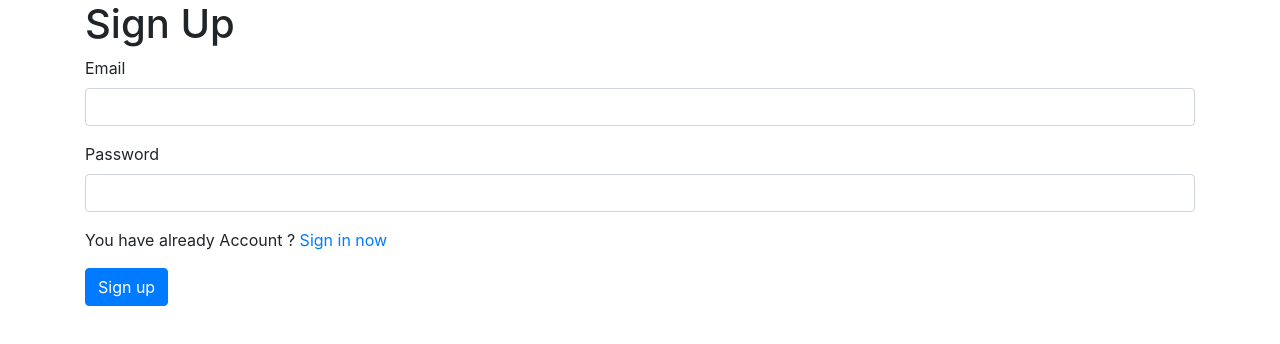
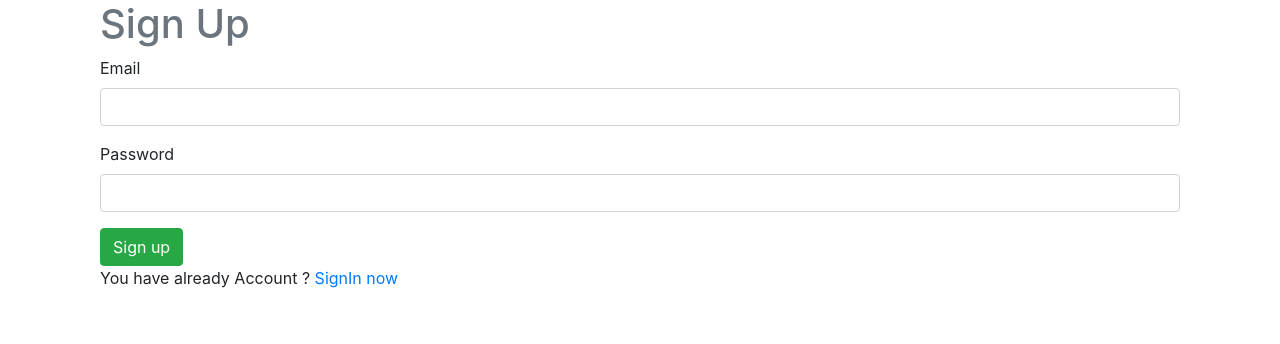
Before and after one commit to Kashif1Naqvi/authentication-in-reactjs, a React (Create React App) app: page /signup in a window 1280 px wide. Shown: the top 344 px of the page. Built offline with nearby package versions, Linux system fonts and the light colour scheme.

Commit message:
dashboard updated

```diff
--- a/src/components/App.js
+++ b/src/components/App.js
@@ -4,7 +4,7 @@ import 'bootstrap/dist/css/bootstrap.min.css'
 
 class App extends Component{
     render(){
-        return <Authentication />
+        return <div className="container" ><Authentication /></div>
     }
 }
 export default App;
--- a/src/components/NavComponents/Dashboard.js
+++ b/src/components/NavComponents/Dashboard.js
@@ -1,5 +1,6 @@
 import React,{Component} from 'react'
 import {Redirect,withRouter } from 'react-router-dom'
+import UserList from '../Users/UserList'
 class Dashboard extends Component{
     constructor(props){
         super(props)
@@ -8,7 +9,10 @@ class Dashboard extends Component{
         if(token == null){
             loggedIn = false
         }
-        this.state = { loggedIn }
+        this.state = {
+                        users:[],
+                        loggedIn
+                }
         this.logout = this.logout.bind(this)
     }
     logout = () => {
@@ -16,16 +20,28 @@ class Dashboard extends Component{
         this.props.history.push('/signin')
 
     }
+    async componentDidMount(){
+            let res = await fetch('https://reqres.in/api/users')
+            const data = await res.json()
+            this.setState({
+                users : data.data
+            })
+    }
     render(){
         if(this.state.loggedIn === false){
             return <Redirect to="/signin" />
         }
+        const userList = this.state.users.map((user)=>{return <UserList user={user}  key={user.id} />})
         return(
-            <div className="content" >
-                <h1>This page can be only for authenticated users</h1> <br />
-                 <button className="btn btn-primary" onClick={this.logout}  >Logout</button>
+            <div className="container" >
+                <div className="section">
+                    <button className="btn btn-success float-right mt-3 pt-2 " onClick={this.logout}  >Logout</button>
+                    <h1 className=" text-muted " >Users</h1> <br />
+                    <div className="row">{userList}</div> <br />
+                </div>
             </div>
         )
+
     }
 }
 export default withRouter(Dashboard)
--- a/src/components/NavComponents/SignIn.js
+++ b/src/components/NavComponents/SignIn.js
@@ -9,7 +9,6 @@ class SignIn extends Component{
         if(token == null){
             loggedin = false
         }
-
         this.state = {
             email:"",
             password:"",
@@ -61,7 +60,7 @@ class SignIn extends Component{
         return(
 
             <form onSubmit={this.handleSubmit} className="form form-horizontal " >
-                <h1>Sign In</h1>
+                <h1 className="text-muted" >Sign In</h1>
                 <div className="form-group">
                     <label htmlFor="Email">Email</label>
                     <input type="text"  onChange={this.handleChange}  name="email"  className="form-control"/>
@@ -70,8 +69,8 @@ class SignIn extends Component{
                     <label htmlFor="Password">Password</label>
                     <input type="text"  name="password" onChange={this.handleChange}  className="form-control"/>
                 </div>
-                <p className="alert-danger" >{this.state.error}</p>
-                <input type="submit" value="Login" className="btn btn-primary" />
+                {this.state.error?<p className="alert alert-danger" >{this.state.error}</p>:""}
+                <input type="submit" value="Login" className="btn btn-success" />
                 <div>Don't have a account? <Link  to="/signup" >SignUp now</Link> </div>
             </form>
         )
--- a/src/components/NavComponents/SignUp.js
+++ b/src/components/NavComponents/SignUp.js
@@ -5,7 +5,8 @@ class SignUp extends Component{
         super(props)
         this.state={
             email:"",
-            password:""
+            password:"",
+            error:""
         }
         this.handleSubmit = this.handleSubmit.bind(this)
         this.handleChnage =this.handleChnage.bind(this)
@@ -34,14 +35,20 @@ class SignUp extends Component{
                 password
             })
         })
+        const data = await res.json()
         if(res.status === 200){
             this.props.history.push('/dashboard')
+        }else{
+            this.setState({
+                error: data.error
+            })
         }
+
     }
     render(){
         return(
             <form onSubmit={this.handleSubmit} className="form form-horizontal " >
-                <h1>Sign Up</h1>
+                <h1 className="text-muted" >Sign Up</h1>
                 <div className="form-group">
                     <label htmlFor="Email">Email</label>
                     <input type="text" name="email" onChange={this.handleChnage} className="form-control"/>
@@ -50,8 +57,9 @@ class SignUp extends Component{
                     <label htmlFor="Password">Password</label>
                     <input type="text" name="password" onChange={this.handleChnage} className="form-control"/>
                 </div>
-                <div><p>You have already Account ? <Link to="/signin" >Sign in now</Link> </p> </div>
-                <input type="submit" value="Sign up" className="btn btn-primary" />
+                {!this.state.error ? "": <p className="alert alert-danger">{this.state.error}</p>}
+                <input type="submit" value="Sign up" className="btn btn-success" />
+                <div><p>You have already Account ? <Link to="/signin" >SignIn now</Link> </p> </div>
             </form>
         )
     }
--- /dev/null
+++ b/src/components/Users/UserList.js
@@ -0,0 +1,18 @@
+import React, { Component } from 'react'
+
+class UserList extends Component {
+    render() {
+        const {email,first_name,last_name,avatar} = this.props.user
+        console.log(this.props.user)
+        return (
+            <div className="col col-sm-4 col-lg-4 col-md-4">
+                 <figure className="image" >
+                    <img src={avatar} alt={`Hello i'm ${first_name} ${` `}${last_name}`}  />
+                </figure>
+                <b className="text-muted">Email</b><p className="text-muted">{email}</p>
+                <b className="text-muted">Name</b><p className="text-muted">{first_name}{` `}{last_name}</p>
+            </div>
+        )
+    }
+}
+export default UserList
```
